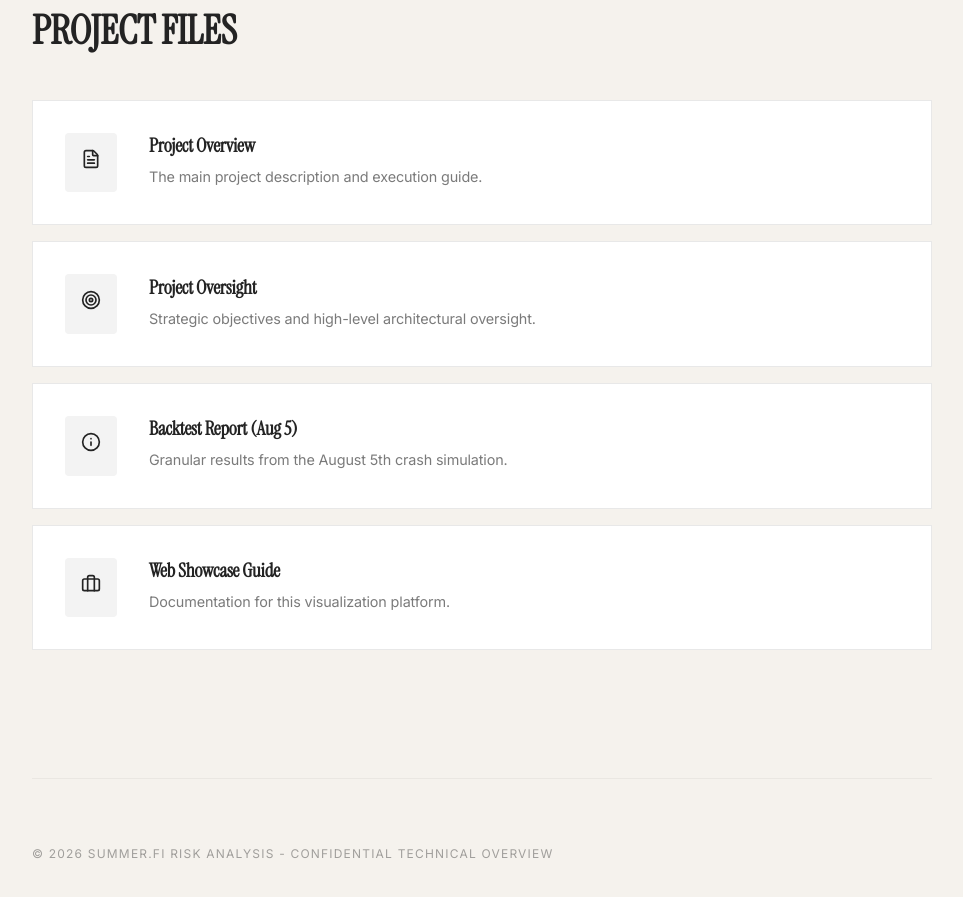
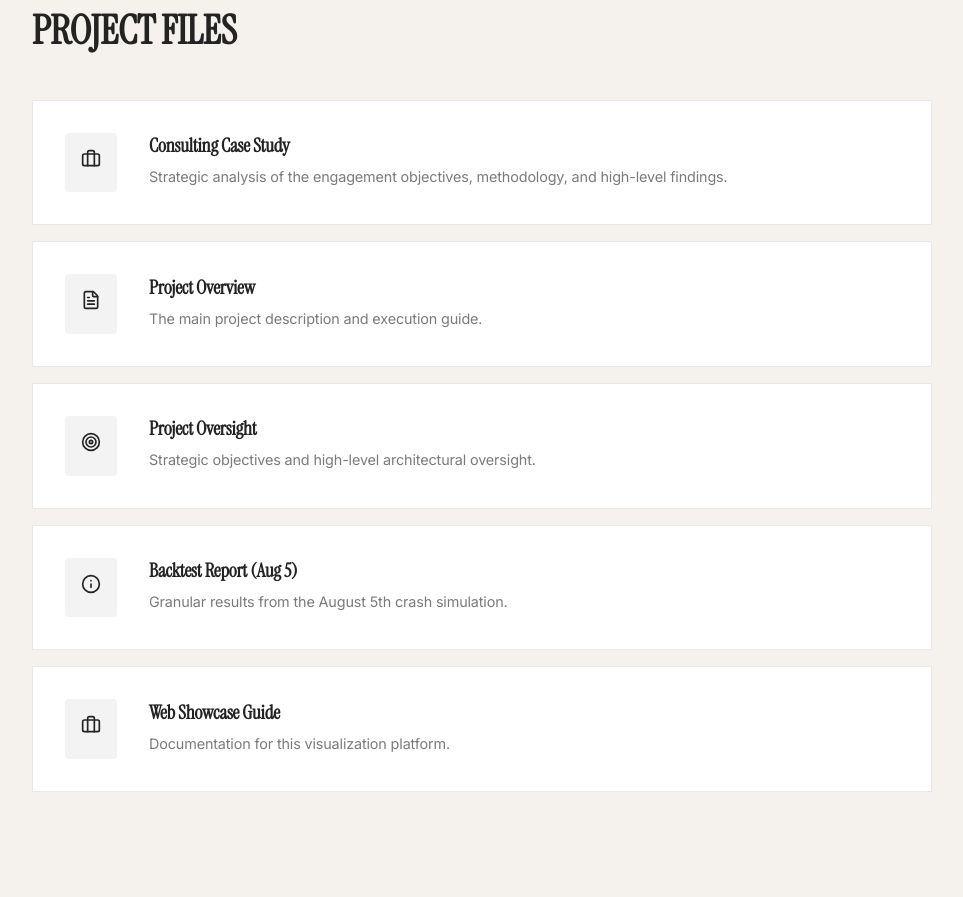
Before and after one commit to RahilBhavan/summer-fi-risk-analysis, a Next.js app in the folder web-showcase/: page /docs in a window 1280 px wide. Shown: the part 960-1857 px from the top of the page, without its empty margins (158-1121 px from the left). Built offline with nearby package versions, Linux system fonts and the light colour scheme.

Commit message:
docs: add consulting case study and update documentation hub links

```diff
--- a/web-showcase/src/app/docs/[slug]/page.tsx
+++ b/web-showcase/src/app/docs/[slug]/page.tsx
@@ -11,6 +11,7 @@ interface PageProps {
 }
 
 const SLUG_TO_PATH: Record<string, string> = {
+  'consulting-report': '../CONSULTING_REPORT.md',
   'root-readme': '../README.md',
   'project-oversight': '../PROJECT_OVERSIGHT.md',
   'backtest-report': '../reports/backtest_report_aug5.md',
--- a/web-showcase/src/app/docs/page.tsx
+++ b/web-showcase/src/app/docs/page.tsx
@@ -3,6 +3,12 @@ import { FileText, ArrowLeft, Briefcase, Target, Info } from 'lucide-react';
 
 export default function DocsPage() {
   const docs = [
+    {
+      title: 'Consulting Case Study',
+      slug: 'consulting-report',
+      description: 'Strategic analysis of the engagement objectives, methodology, and high-level findings.',
+      icon: <Briefcase size={20} />
+    },
     {
       title: 'Project Overview',
       slug: 'root-readme',
```
Also changed, not shown: 1 other file (tests, documents, lock files or other folders).
